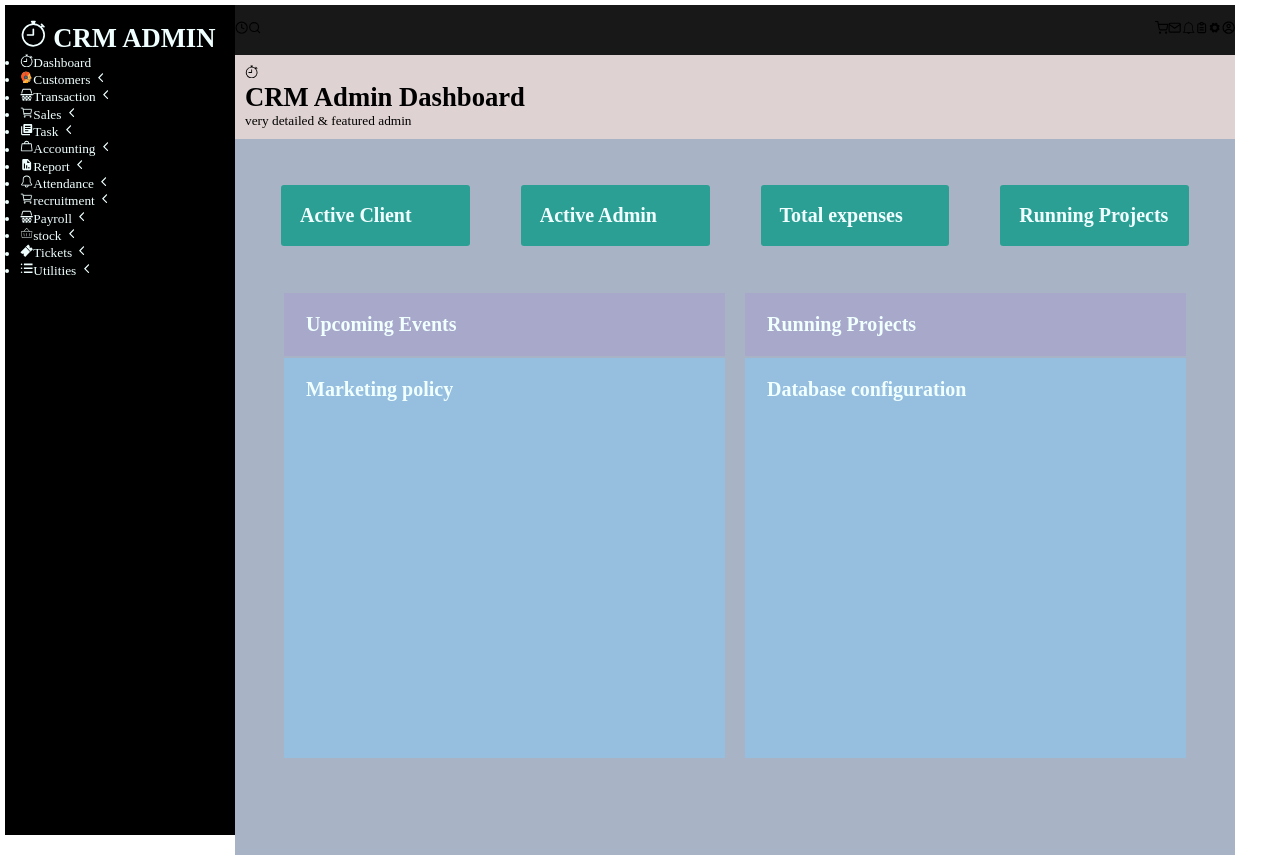
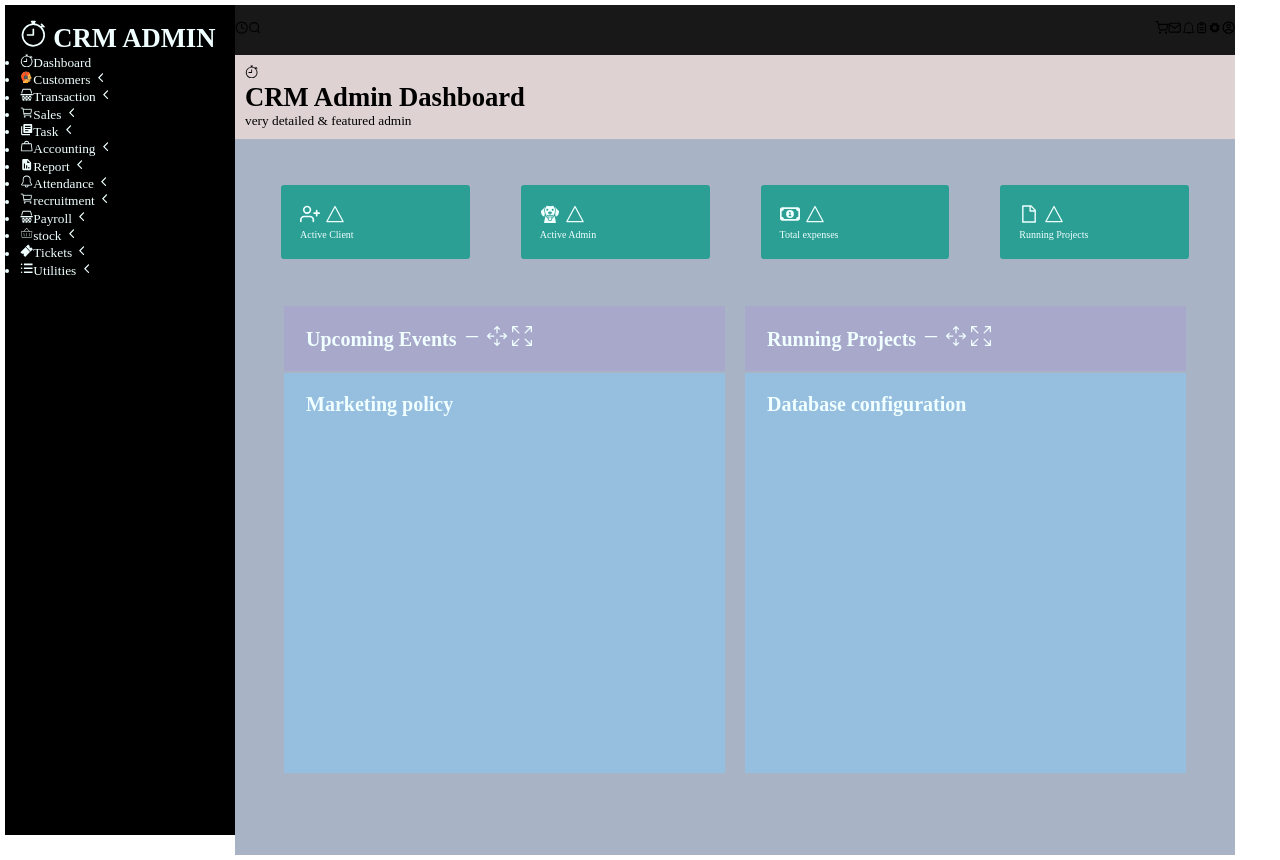
Before and after one commit to nawagirwacatherine/FINAL-INTERVIEW, a React (Vite) app in the folder final-interview/: page / in a window 1280 px wide. Built offline with nearby package versions, Linux system fonts and the light colour scheme.

Commit message:
Add icons to different components

```diff
--- a/final-interview/src/pages/Clients.jsx
+++ b/final-interview/src/pages/Clients.jsx
@@ -2,7 +2,8 @@ function Clients (prop) {
 
     return (
    <div className="clients">
-    <h1>{prop.name}</h1>
+    <h1>{prop.icon} {prop.icon1}</h1>
+    <p>{prop.name}</p>
 
    </div>
     )
--- a/final-interview/src/pages/Content.jsx
+++ b/final-interview/src/pages/Content.jsx
@@ -1,5 +1,15 @@
 import Clients from "./Clients.jsx"
 import Events from "./Events.jsx"
+import { FiUserPlus } from "react-icons/fi";
+
+import { IoTriangleOutline } from "react-icons/io5";
+ import {GiLabradorHead } from "react-icons/gi";
+ import { FaRegMoneyBill1 } from "react-icons/fa6";
+ import { AiOutlineFile } from "react-icons/ai";
+
+ import { GoDash } from "react-icons/go";
+import { BsArrowsMove } from "react-icons/bs";
+import { BsArrowsFullscreen } from "react-icons/bs";
 
 function Content () {
 
@@ -7,15 +17,15 @@ function Content () {
 
    <div className="content">
     <div className="client1">
-     <Clients name="Active Client" />
-     <Clients name="Active Admin" />
-     <Clients name="Total expenses"/>
-     <Clients name="Running Projects" />
+    <Clients name="Active Client" icon={< FiUserPlus/>} icon1={< IoTriangleOutline/>}  />
+     <Clients name="Active Admin" icon={< GiLabradorHead />} icon1={< IoTriangleOutline/>}   />
+     <Clients name="Total expenses" icon={< FaRegMoneyBill1 />} icon1={< IoTriangleOutline/>}  />
+     <Clients name="Running Projects" icon={< AiOutlineFile/>} icon1={< IoTriangleOutline/>}   />
      </div>
   <div className="event1">
     <div className="event2">
       <div className="up-coming">
-       <Events  name="Upcoming Events"/>
+       <Events  name="Upcoming Events" icon={<GoDash />} icon1={< BsArrowsMove/>} icon2={<BsArrowsFullscreen/>}/>
         </div>
 
         <div className="last-content">
@@ -25,7 +35,7 @@ function Content () {
      </div>
        <div  className="event3">
         <div className="up-coming">
-         <Events  name="Running Projects"/>
+         <Events  name="Running Projects"  icon={<GoDash />} icon1={< BsArrowsMove/>} icon2={<BsArrowsFullscreen/>}/>
      </div>
        <div>
         <div className="last-content">
--- a/final-interview/src/pages/Events.jsx
+++ b/final-interview/src/pages/Events.jsx
@@ -2,7 +2,7 @@ function Events (prop) {
 
     return (
    <div className="events">
-    <h1>{ prop.name}</h1>
+    <h1>{ prop.name} { prop.icon} { prop.icon1} { prop.icon2}</h1>
    </div>
     )
   }
```
